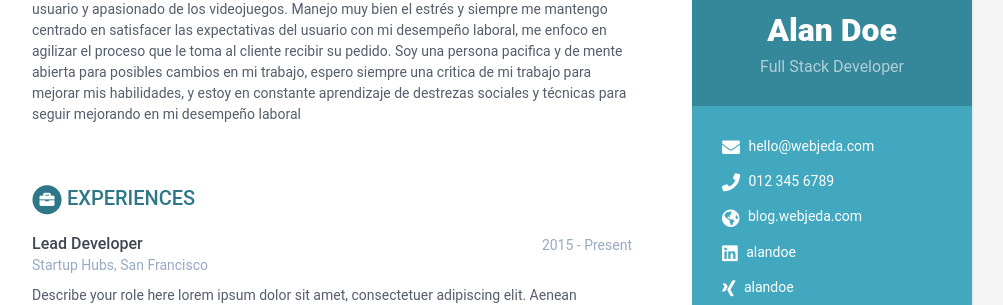
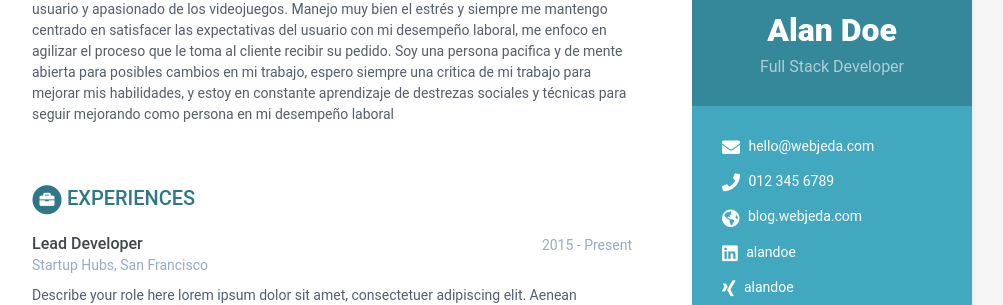
Before and after one commit to KevinC99/good-birch-4e19a, a Jekyll site: the page built from index.html, in a window 1280 px wide and 900 px high. Shown: the part 162-467 px from the top of the window, without its empty margins (168-1171 px from the left). Built offline with Jekyll 4.4.1, drawn with Linux system fonts in a browser that asks for light colours; some of the changed text lies outside the part shown.

Commit message:
data.yml: updated summary in career-profile

```diff
--- a/_data/data.yml
+++ b/_data/data.yml
@@ -40,8 +40,8 @@ career-profile:
     proceso que le toma al cliente recibir su pedido. Soy una persona pacifica y
     de mente abierta para posibles cambios en mi trabajo, espero siempre una
     critica de mi trabajo para mejorar mis habilidades, y estoy en constante
-    aprendizaje de destrezas sociales y técnicas para seguir mejorando en mi
-    desempeño laboral
+    aprendizaje de destrezas sociales y técnicas para seguir mejorando como
+    persona en mi desempeño laboral
 education:
   - degree: MSc in Computer Science
     university: University of London
```
